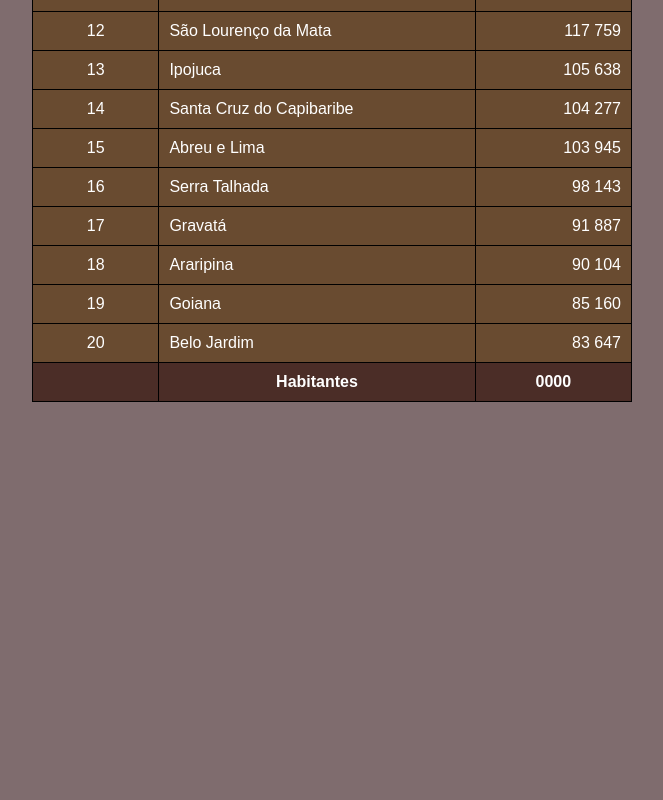
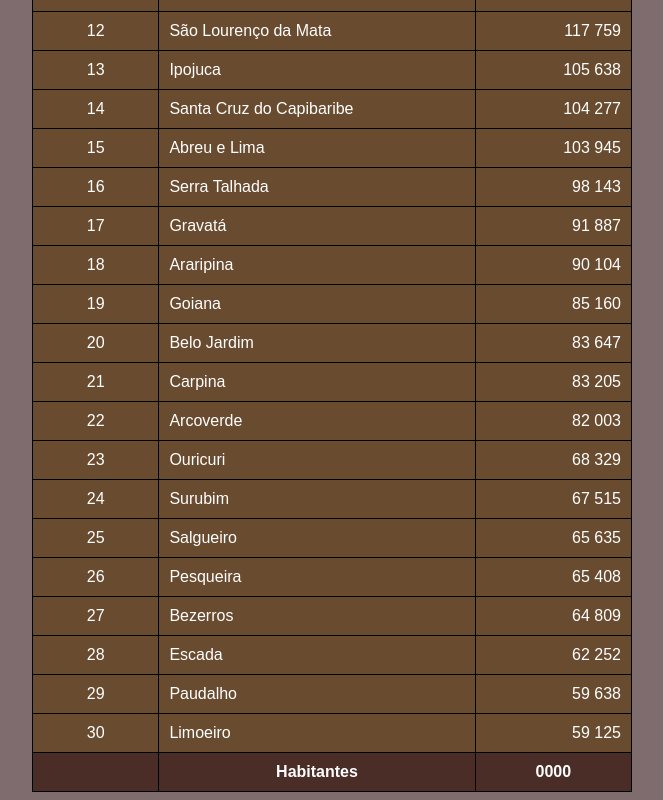
Before and after one commit to KennedyDjalma/html-css, a plain HTML site: page tabela-html-css/tabela3.html in a window 1280 px wide. Shown: the part 537-1337 px from the top of the page, without its empty margins (308-971 px from the left). Before the commit the page ends 947 px from the top, so only its background shows below. Drawn offline with Linux system fonts and the light colour scheme.

Commit message:
acrescentado mais cidades

```diff
--- a/tabela-html-css/tabela3.html
+++ b/tabela-html-css/tabela3.html
@@ -20,6 +20,13 @@
             padding: 10px;
             width: 600px;
             border-collapse: collapse;
+            position: relative;
+        }
+
+        thead > tr > th {
+            position: sticky;
+            top: -1px;
+            background-color: #4b2d27;
         }
 
         thead{
@@ -58,9 +65,11 @@
 
     <table>
         <thead>
-            <th>Posição</th>
-            <th>Município</th>
-            <th>População</th>
+            <tr>
+                <th scope="col">Posição</th>
+                <th scope="col">Município</th>
+                <th scope="col">População</th>
+            </tr>
         </thead>
 
         <tbody>
@@ -156,7 +165,7 @@
 
             <tr>
                 <td class="posicao">16</td>
-                <td>	Serra Talhada</td>
+                <td>Serra Talhada</td>
                 <td class="pop">98 143</td>
             </tr>
 
@@ -184,12 +193,79 @@
                 <td class="pop">83 647</td>
             </tr>
 
+            <tr>
+                <td class="posicao">21</td>
+                <td>Carpina</td>
+                <td class="pop">83 205</td>
+            </tr>
+
+            <tr>
+                <td class="posicao">22</td>
+                <td>Arcoverde</td>
+                <td class="pop">82 003</td>
+            </tr>
+
+            <tr>
+                <td class="posicao">23</td>
+                <td>Ouricuri</td>
+                <td class="pop">68 329</td>
+            </tr>
+
+            <tr>
+                <td class="posicao">24</td>
+                <td>Surubim</td>
+                <td class="pop">67 515</td>
+            </tr>
+
+            <tr>
+                <td class="posicao">25</td>
+                <td>Salgueiro</td>
+                <td class="pop">65 635</td>
+            </tr>
+
+            <tr>
+                <td class="posicao">26</td>
+                <td>Pesqueira</td>
+                <td class="pop">65 408</td>
+            </tr>
+
+            <tr>
+                <td class="posicao">27</td>
+                <td>Bezerros</td>
+                <td class="pop">64 809</td>
+            </tr>
+
+            <tr>
+                <td class="posicao">28</td>
+                <td>Escada</td>
+                <td class="pop">62 252</td>
+            </tr>
+
+            <tr>
+                <td class="posicao">29</td>
+                <td>Paudalho</td>
+                <td class="pop">59 638</td>
+            </tr>
+
+            <tr>
+                <td class="posicao">30</td>
+                <td>Limoeiro</td>
+                <td class="pop">59 125</td>
+            </tr>
+
+            <!-- <tr>
+                <td class="posicao"></td>
+                <td></td>
+                <td class="pop"></td>
+            </tr> -->
+
+
 
 
             <tfoot>
                 <td class="posicao"> </td>
-                <th>Habitantes</th>
-                <th>0000</th>
+                <th scope="row">Habitantes</th>
+                <th scope="row">0000</th>
             </tfoot>
 
 
```
